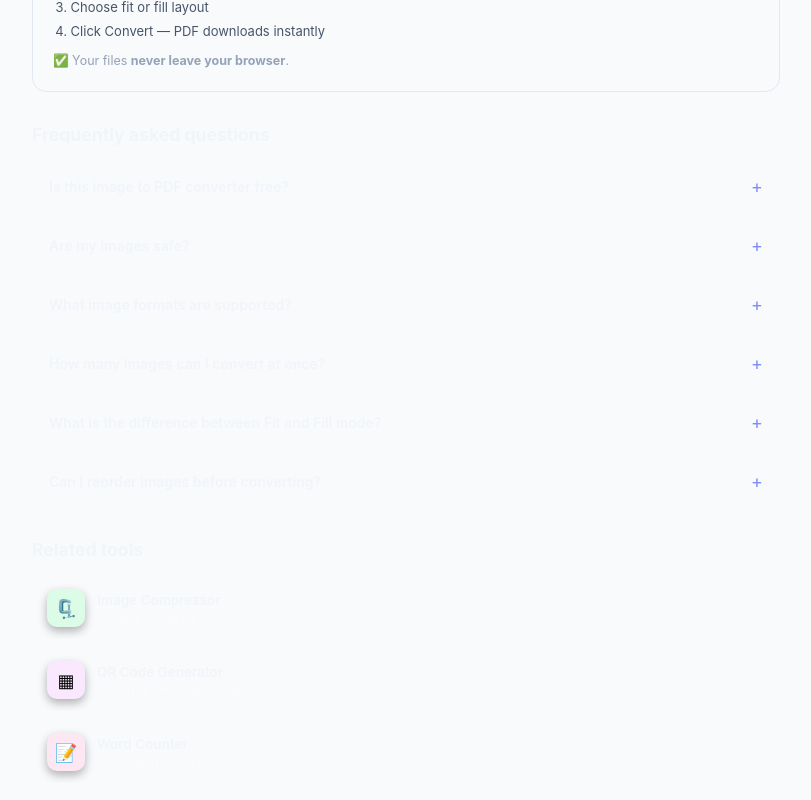
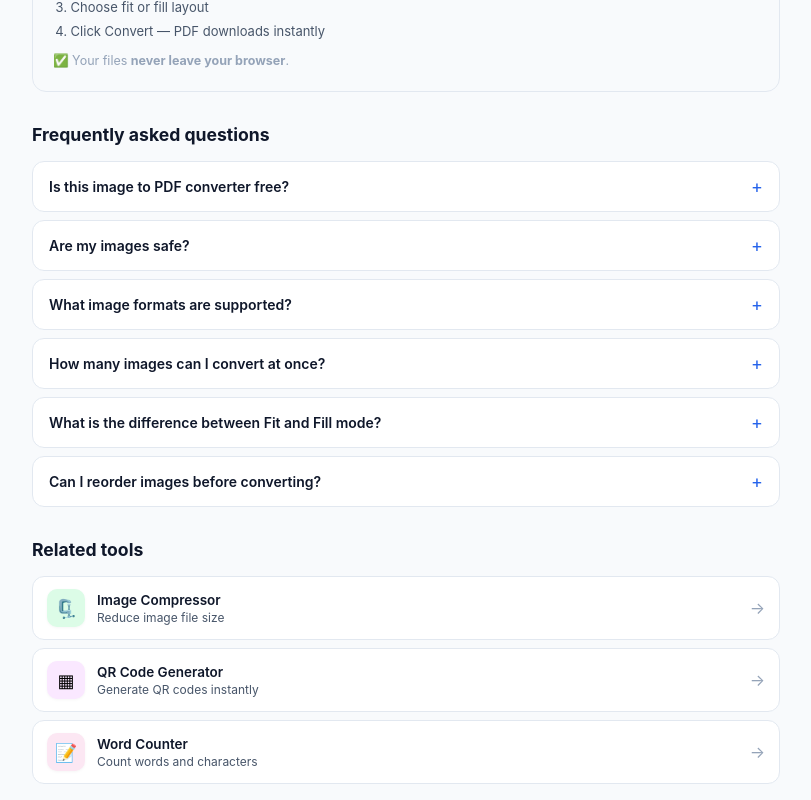
Before and after one commit to affan1fahad-sketch/tools-website-react, a React (Vite) app: page /image-to-pdf in a window 1280 px wide. Shown: the part 640-1440 px from the top of the page, without its empty margins (234-1045 px from the left). Built offline with nearby package versions, Linux system fonts and the light colour scheme.

Commit message:
fix: FAQ and RelatedTools text invisible in light mode

```diff
--- a/src/components/FAQ.css
+++ b/src/components/FAQ.css
@@ -1,9 +1,9 @@
 .faq-wrap { margin-top: 2rem; animation: fadeUp 0.5s 0.25s ease both; }
-.faq-title { font-size: 1.1rem; font-weight: 700; color: #f1f5f9; margin-bottom: 1rem; }
+.faq-title { font-size: 1.1rem; font-weight: 700; color: var(--text-primary); margin-bottom: 1rem; }
 .faq-list { display: flex; flex-direction: column; gap: 8px; }
-.faq-item { background: rgba(255,255,255,0.03); border: 1px solid rgba(255,255,255,0.07); border-radius: 12px; overflow: hidden; transition: border-color 0.15s; }
-.faq-item.open { border-color: rgba(99,102,241,0.35); }
-.faq-q { width: 100%; display: flex; align-items: center; justify-content: space-between; padding: 14px 16px; background: none; border: none; cursor: pointer; font-size: 14px; font-weight: 600; color: #f1f5f9; text-align: left; gap: 12px; font-family: inherit; }
-.faq-q:hover { background: rgba(255,255,255,0.04); }
-.faq-icon { font-size: 18px; color: #818cf8; flex-shrink: 0; font-weight: 400; }
-.faq-a { padding: 0 16px 14px; font-size: 13.5px; color: rgba(255,255,255,0.55); line-height: 1.65; border-top: 1px solid rgba(255,255,255,0.06); padding-top: 12px; }
+.faq-item { background: var(--bg-card); border: 1px solid var(--border); border-radius: 12px; overflow: hidden; transition: border-color 0.15s; }
+.faq-item.open { border-color: var(--accent-border); }
+.faq-q { width: 100%; display: flex; align-items: center; justify-content: space-between; padding: 14px 16px; background: none; border: none; cursor: pointer; font-size: 14px; font-weight: 600; color: var(--text-primary); text-align: left; gap: 12px; font-family: inherit; }
+.faq-q:hover { background: var(--bg-card2); }
+.faq-icon { font-size: 18px; color: var(--accent); flex-shrink: 0; font-weight: 400; }
+.faq-a { padding: 0 16px 14px; font-size: 13.5px; color: var(--text-secondary); line-height: 1.65; border-top: 1px solid var(--border); padding-top: 12px; }
--- a/src/components/RelatedTools.css
+++ b/src/components/RelatedTools.css
@@ -1,10 +1,10 @@
 .related-wrap { margin-top: 2rem; animation: fadeUp 0.5s 0.3s ease both; }
-.related-title { font-size: 1.1rem; font-weight: 700; color: #f1f5f9; margin-bottom: 1rem; }
+.related-title { font-size: 1.1rem; font-weight: 700; color: var(--text-primary); margin-bottom: 1rem; }
 .related-grid { display: flex; flex-direction: column; gap: 8px; }
-.related-card { display: flex; align-items: center; gap: 12px; background: rgba(255,255,255,0.03); border: 1px solid rgba(255,255,255,0.07); border-radius: 12px; padding: 12px 14px; cursor: pointer; text-align: left; transition: all 0.15s; position: relative; overflow: hidden; }
-.related-card:hover { border-color: rgba(99,102,241,0.35); background: rgba(99,102,241,0.08); transform: translateX(3px); }
-.related-icon { width: 38px; height: 38px; border-radius: 10px; display: flex; align-items: center; justify-content: center; font-size: 18px; flex-shrink: 0; box-shadow: 0 4px 10px rgba(0,0,0,0.3); }
-.related-name { font-size: 13.5px; font-weight: 600; color: #f1f5f9; margin-bottom: 2px; }
-.related-desc { font-size: 12px; color: rgba(255,255,255,0.4); }
-.related-arrow { font-size: 16px; color: rgba(255,255,255,0.2); margin-left: auto; flex-shrink: 0; transition: color 0.15s; }
-.related-card:hover .related-arrow { color: #818cf8; }
+.related-card { display: flex; align-items: center; gap: 12px; background: var(--bg-card); border: 1px solid var(--border); border-radius: 12px; padding: 12px 14px; cursor: pointer; text-align: left; transition: all 0.15s; position: relative; overflow: hidden; }
+.related-card:hover { border-color: var(--accent-border); background: var(--accent-bg); transform: translateX(3px); }
+.related-icon { width: 38px; height: 38px; border-radius: 10px; display: flex; align-items: center; justify-content: center; font-size: 18px; flex-shrink: 0; box-shadow: var(--shadow-card); }
+.related-name { font-size: 13.5px; font-weight: 600; color: var(--text-primary); margin-bottom: 2px; }
+.related-desc { font-size: 12px; color: var(--text-secondary); }
+.related-arrow { font-size: 16px; color: var(--text-muted); margin-left: auto; flex-shrink: 0; transition: color 0.15s; }
+.related-card:hover .related-arrow { color: var(--accent); }
```
